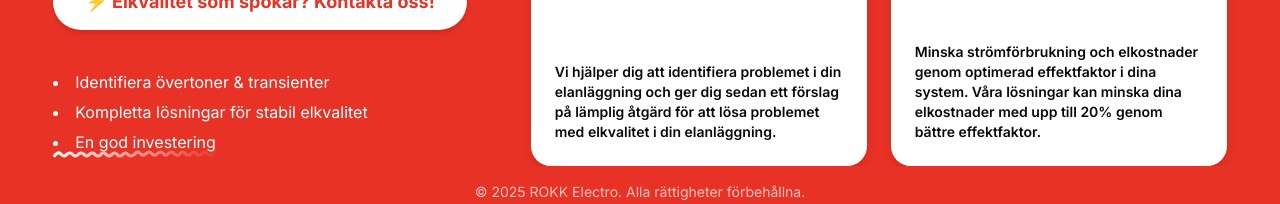
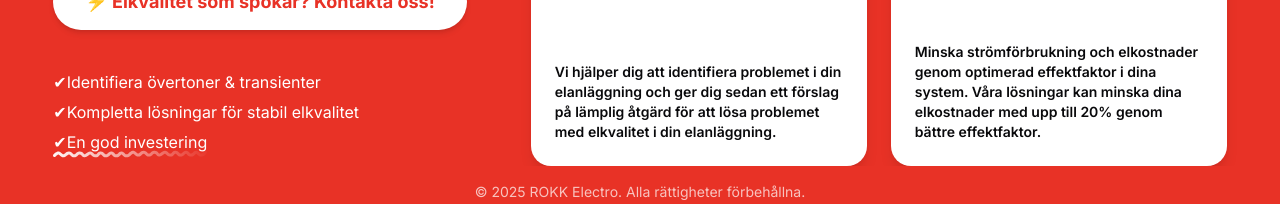
Before and after one commit to olovh/rokk, a Next.js app: page / in a window 1280 px wide. Shown: the part 582-786 px from the top of the page. Built offline with nearby package versions, Linux system fonts and the light colour scheme.

Commit message:
Update page.tsx

```diff
--- a/src/app/page.tsx
+++ b/src/app/page.tsx
@@ -51,14 +51,14 @@ export default function Home() {
           {/* Features list */}
           <div className="flex flex-col items-center justify-center gap-x-2 gap-y-1.5 pl-0 text-base font-normal text-white md:text-base lg:items-start">
             <div className="flex items-center gap-x-1.5">
-              <span><li>Identifiera övertoner & transienter</li></span>
+              <span>✔Identifiera övertoner & transienter</span>
             </div>
             <div className="flex items-center gap-x-1.5">
-              <span><li>Kompletta lösningar för stabil elkvalitet</li></span>
+              <span>✔Kompletta lösningar för stabil elkvalitet</span>
             </div>
             <div className="flex items-center gap-x-1.5">
-              <span className="relative inline-block"><li>
-                En god investering</li>
+              <span className="relative inline-block">
+                ✔En god investering
                 <Image
                   src="/underline.svg" // Kontrollera denna sökväg!
                   alt=""
```
